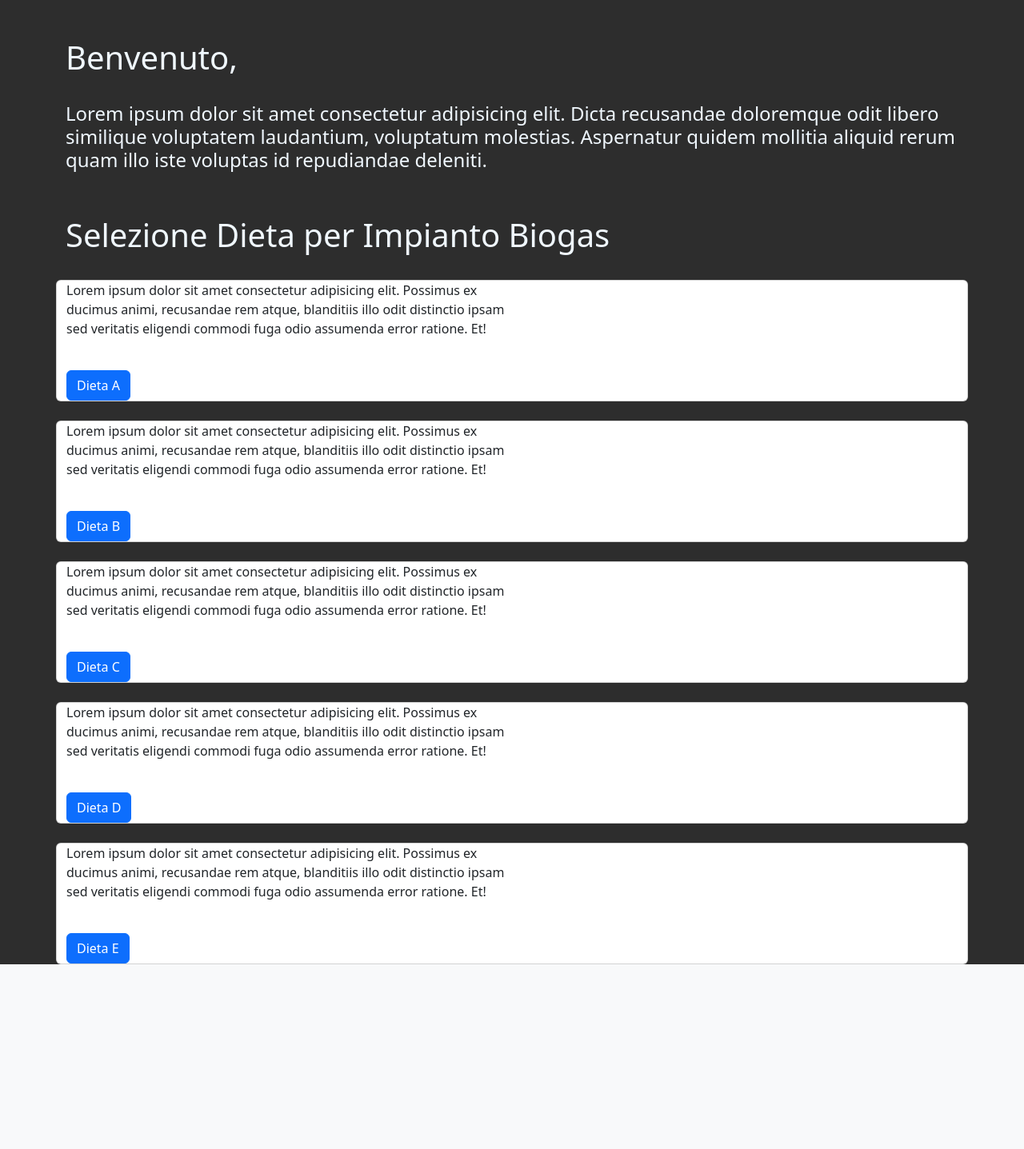
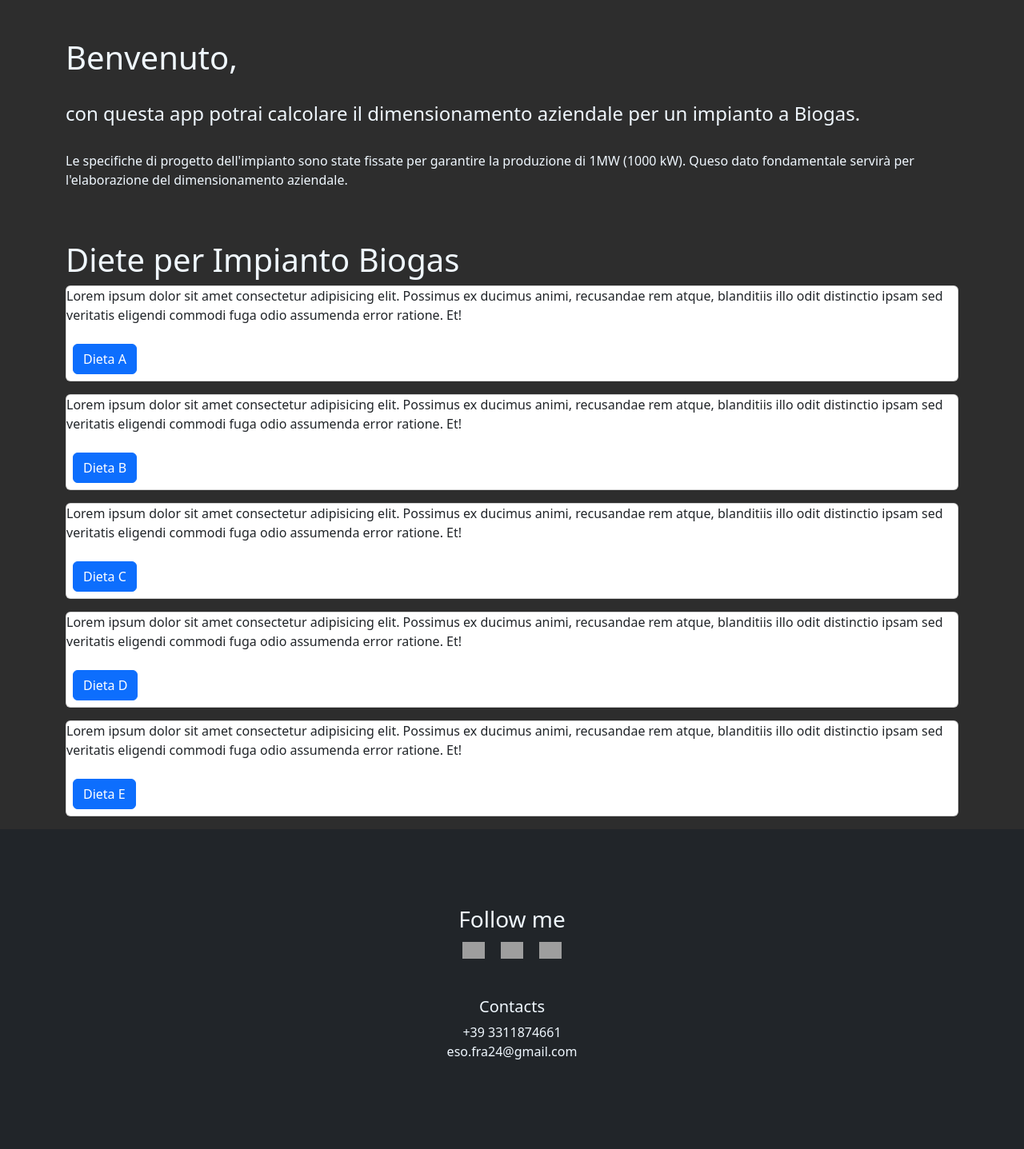
Before and after one commit to JungleKiosk/bionrg, a Flask app: page / in a window 1280 px wide. Shown: the part 56-1493 px from the top of the page at 80% size. Before the commit the page ends 1262 px from the top, so only its background shows below. Run offline with Flask 3, Linux system fonts and the light colour scheme; some libraries are stand-ins or nearby versions; grey boxes are pictures that could not be loaded.

Commit message:
include FOOTER

```diff
--- a/templates/diets/diet.html
+++ b/templates/diets/diet.html
@@ -3,7 +3,7 @@
 {% block title %}
 {{ dieta }}
 {% endblock %}
-
+{%include 'partials/navbar.html' %}
 {% block content %}
 <div class="container">
     <div class="row">
@@ -52,8 +52,9 @@
     </div>
     <div class="row">
         <div class="col-12">
-            <a href="/" class="btn btn-primary mt-3">Torna indietro</a>
+
         </div>
     </div>
 </div>
+{%include 'partials/footer.html' %}
 {% endblock %}
--- a/templates/home/home.html
+++ b/templates/home/home.html
@@ -11,73 +11,79 @@ Home
     <div class="row mt-5">
         <div class="col-12">
             <h1>Benvenuto,</h1><br>
-            <h4>Lorem ipsum dolor sit amet consectetur adipisicing elit. Dicta recusandae doloremque odit libero
-                similique voluptatem laudantium, voluptatum molestias. Aspernatur quidem mollitia aliquid rerum quam
-                illo iste voluptas id repudiandae deleniti.</h4>
+            <h4>con questa app potrai calcolare il dimensionamento aziendale per un impianto a Biogas.</h4>
+            <br>
+            <p>Le specifiche di progetto dell'impianto sono state fissate per garantire la produzione di 1MW (1000 kW).
+                Queso dato fondamentale servirà per l'elaborazione del dimensionamento aziendale.</p>
         </div>
     </div>
-    <div class="row justify-content-center gap-4">
-        <h1 class="mt-5">Selezione Dieta per Impianto Biogas</h1>
-        <div class="card">
-            <div class="col-6">
+    <div class="row justify-content-center">
+        <h1 class="mt-5">Diete per Impianto Biogas</h1>
+        <div class="col-12">
+            <div class="card mb-3">
+                <div class="col-12">
                     Lorem ipsum dolor sit amet consectetur adipisicing elit. Possimus ex ducimus animi, recusandae rem
                     atque, blanditiis illo odit distinctio ipsam sed veritatis eligendi commodi fuga odio assumenda error
                     ratione. Et!
                 </div>
-            <div class="col-6">
-                <div class=" mt-4">
+                <div class="col-12">
+                    <div class="p-2">
                         <a class="btn btn-primary mt-3" href="{{ url_for('dieta', dieta_name='a') }}">Dieta A</a>
                     </div>
                 </div>
             </div>
-        <div class="card">
-            <div class="col-6">
+            <div class="card mb-3">
+                <div class="col-12">
                     Lorem ipsum dolor sit amet consectetur adipisicing elit. Possimus ex ducimus animi, recusandae rem
                     atque, blanditiis illo odit distinctio ipsam sed veritatis eligendi commodi fuga odio assumenda error
                     ratione. Et!
                 </div>
-            <div class="col-6">
-                <div class=" mt-4">
+                <div class="col-12">
+                    <div class=" p-2">
                         <a class="btn btn-primary mt-3" href="{{ url_for('dieta', dieta_name='b') }}">Dieta B</a>
                     </div>
                 </div>
             </div>
-        <div class="card">
-            <div class="col-6">
+            <div class="card mb-3">
+                <div class="col-12">
                     Lorem ipsum dolor sit amet consectetur adipisicing elit. Possimus ex ducimus animi, recusandae rem
                     atque, blanditiis illo odit distinctio ipsam sed veritatis eligendi commodi fuga odio assumenda error
                     ratione. Et!
                 </div>
-            <div class="col-6">
-                <div class=" mt-4">
+                <div class="col-12">
+                    <div class=" p-2">
                         <a class="btn btn-primary mt-3" href="{{ url_for('dieta', dieta_name='c') }}">Dieta C</a>
                     </div>
                 </div>
             </div>
-        <div class="card">
-            <div class="col-6">
+            <div class="card mb-3">
+                <div class="col-12">
                     Lorem ipsum dolor sit amet consectetur adipisicing elit. Possimus ex ducimus animi, recusandae rem
                     atque, blanditiis illo odit distinctio ipsam sed veritatis eligendi commodi fuga odio assumenda error
                     ratione. Et!
                 </div>
-            <div class="col-6">
-                <div class=" mt-4">
+                <div class="col-12">
+                    <div class=" p-2">
                         <a class="btn btn-primary mt-3" href="{{ url_for('dieta', dieta_name='d') }}">Dieta D</a>
                     </div>
                 </div>
             </div>
-        <div class="card">
-            <div class="col-6">
+            <div class="card mb-3">
+                <div class="col-12">
                     Lorem ipsum dolor sit amet consectetur adipisicing elit. Possimus ex ducimus animi, recusandae rem
                     atque, blanditiis illo odit distinctio ipsam sed veritatis eligendi commodi fuga odio assumenda error
                     ratione. Et!
                 </div>
-            <div class="col-6">
-                <div class=" mt-4">
+                <div class="col-12">
+                    <div class=" p-2">
                         <a class="btn btn-primary mt-3" href="{{ url_for('dieta', dieta_name='e') }}">Dieta E</a>
                     </div>
                 </div>
             </div>
+
         </div>
     </div>
+</div>
+
+{%include 'partials/footer.html' %}
 {% endblock %}
--- /dev/null
+++ b/templates/partials/footer.html
@@ -0,0 +1,48 @@
+<footer id="footer" class="p-5 bg-dark">
+    <div class="row justify-content-center mt-5">
+
+        <div class="col-sm-4 col-md-3 text-center">
+            <h3 class="">Follow me</h3>
+            <a target="_blank" href="https://github.com/JungleKiosk"><img class="icon_social mx-2"
+                    src="../assets/img/logo/github_footer.svg" alt=""></a>
+            <a target="_blank" href="https://www.linkedin.com/in/francescominutella/"><img class="icon_social mx-2"
+                    src="../assets/img/logo/linkedin_footer.svg" alt=""></a>
+            <a target="_blank" href="https://www.youtube.com/@kioskgis"><img class="icon_social mx-2"
+                    src="../assets/img/logo/youtube_footer.svg" alt=""></a>
+        </div>
+
+    </div>
+
+    <div class="row justify-content-center mt-5">
+
+
+        <div class="col-12 col-lg-2 text-center">
+            <h5>Contacts</h5>
+
+            <span>+39 3311874661</span> <br>
+            <span>eso.fra24@gmail.com</span>
+
+        </div>
+
+    </div>
+</footer>
+
+<style>
+    .icon_social {
+      width: 10%;
+    }
+
+    ul li {
+      list-style: none;
+    }
+
+    #footer{
+      height: 400px;
+    }
+
+    @media (max-width: 786px) {
+      .icon_social {
+        width: 20%;
+      }
+    }
+</style>
```
Lines whose indentation alone changed are shown as unchanged.
